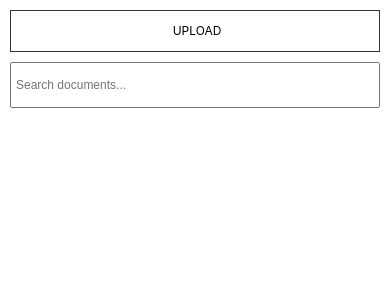
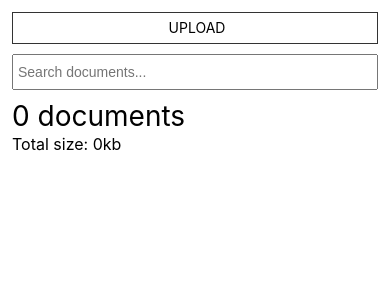
Before and after one commit to specialstandard/brian-20190720, a React (Create React App) app: page / in a window 390 px wide. Shown: the top 300 px of the page. Built offline with nearby package versions, Linux system fonts and the light colour scheme.

Commit message:
style: files and status

```diff
--- a/src/App.css
+++ b/src/App.css
@@ -8,21 +8,36 @@
   display: inline-flex;
   flex-direction: column;
   flex-grow: 1;
-  margin: 10px;
+  margin: 12px;
   min-width: 320px;
   max-width: 960px;
 }
 
-.controls {
+.controls, .status {
   display: flex;
   justify-content: space-between;
-  margin-bottom: 20px;
+}
+
+.controls {
+  margin-bottom: 30px;
+}
+
+.status {
+  margin-bottom: 15px;
+}
+
+.count {
+  font-size: 28px;
+}
+
+.count, .totalSize {
+  line-height: 28px;
 }
 
 .searchBox, .uploadButton {
-  font-size: 12px;
-  height: 40px;
-  line-height: 40px;
+  font-size: 14px;
+  height: 30px;
+  line-height: 30px;
   width: 300px;
   padding-left: 4px;
 }
@@ -34,16 +49,18 @@
 
 .files {
   display: flex;
-  justify-content: space-between;
+  justify-content: flex-start;
   flex-wrap: wrap;
+  margin: 0 -10px;
 }
 
 .file {
+  border: .5px solid #333;
+  height: 100px;
+  margin: 0 10px 10px;
   flex: 1 0 305px;
   max-width: 305px;
-  border: 1px solid #333;
-  margin-bottom: 10px;
-  height: 100px;
+
 }
 
 @media only screen and (max-width: 480px) {
@@ -52,8 +69,14 @@
     flex-direction: column;
   }
 
-  .controls {
+  .controls, .status {
     flex-direction: column;
+    margin-bottom: 12px;
+  }
+
+  .status {
+    align-items: flex-start;
+    margin-bottom: 8px;
   }
 
   .uploadButton {
--- a/src/App.js
+++ b/src/App.js
@@ -58,9 +58,14 @@ const App = () => {
           </label>
         </div>
 
+        <div className="status">
+          <div className="count">{filteredFiles.length} document{filteredFiles.length === 1 ? '' : 's'}</div>
+          <div className="totalSize">Total size: {Math.floor(filteredFiles.reduce((acc, item) => acc + item.size, 0) / 1000)}kb</div>
+        </div>
+
         <div className="files">
           {filteredFiles.map((file) => (
-            <div className="file">{file.name}</div>
+            <div className="file" key={file.name}>{file.name}</div>
           ))}
         </div>
 
```
